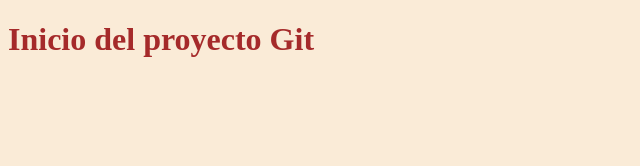
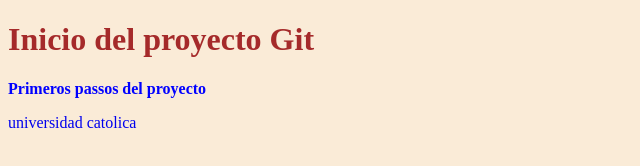
Before and after one commit to clvm-chile/helloGit, a plain HTML site: page index.html in a window 1280 px wide. Shown: the whole page, without its empty margins (0-640 px from the left). Drawn offline with Linux system fonts and the light colour scheme.

Commit message:
Párrafo y link

```diff
--- a/css/estilo.css
+++ b/css/estilo.css
@@ -2,3 +2,11 @@ body{
   background-color: antiquewhite;
   color:brown;
 }
+
+p{
+  color:blue;
+}
+
+a{
+  text-decoration: none;
+}
--- a/index.html
+++ b/index.html
@@ -10,6 +10,10 @@
 
 <body>
   <h1>Inicio del proyecto Git </h1>
+  <p>
+    <strong> Primeros passos del proyecto </strong>
+  </p>
+  <a href="www.ucsc.cl" target="_blank">universidad catolica </a>
 </body>
 
 </html>
```
